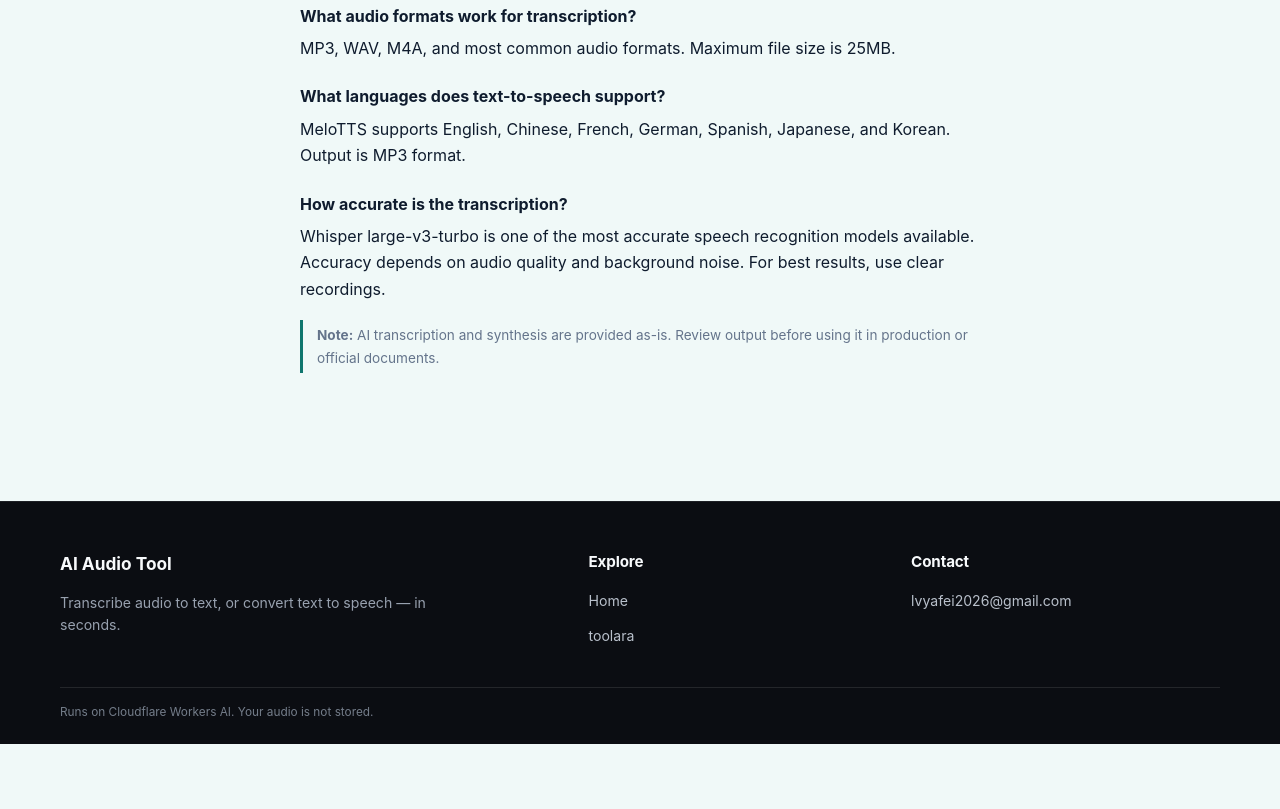
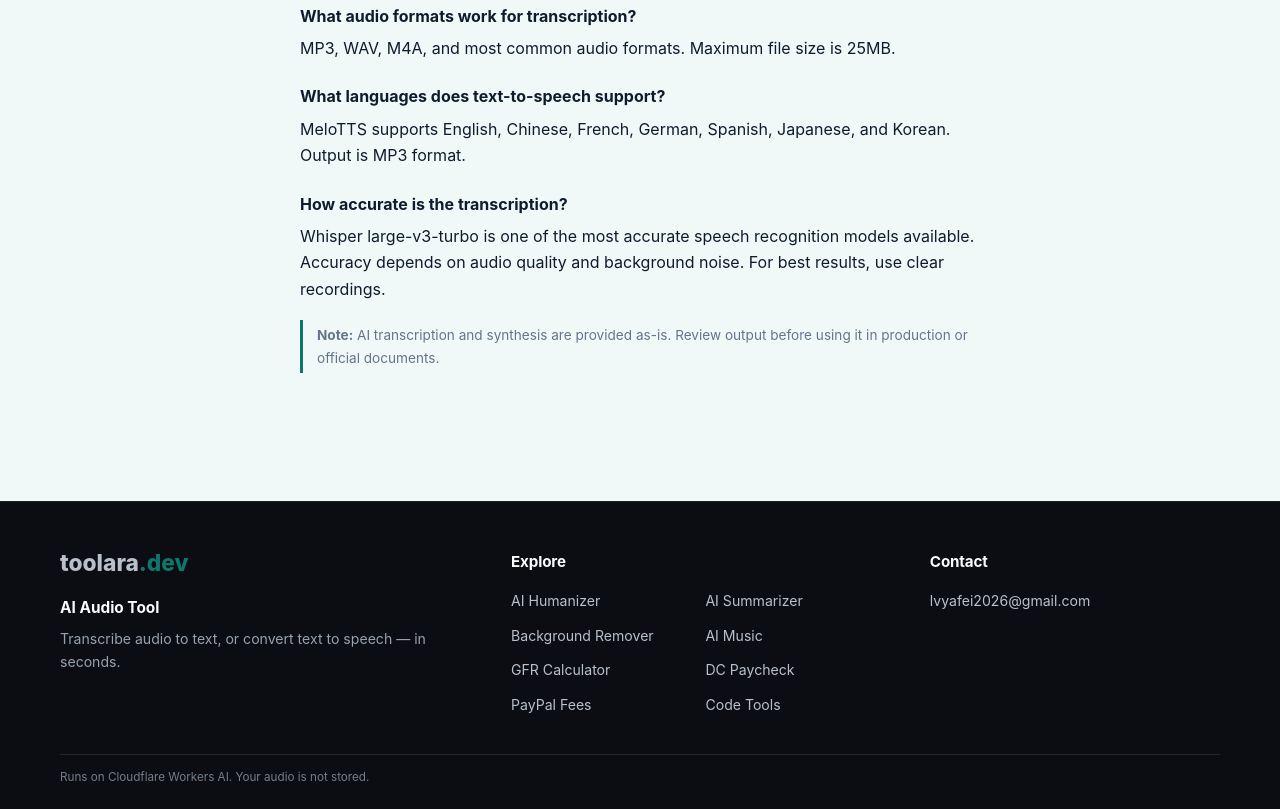
Before and after one commit to lvyafei2026-coder/ai-audio-tool, a website: page public/index.html in a window 1280 px wide. Shown: the part 1230-2039 px from the top of the page. Before the commit the page ends 1974 px from the top, so only its background shows below. Drawn offline with Linux system fonts and the light colour scheme.

Commit message:
Polish branded Explore footers

```diff
--- a/public/css/style.css
+++ b/public/css/style.css
@@ -110,15 +110,18 @@ li { margin-bottom: 8px; line-height: 1.65; }
 
 .site-footer { margin-top: 64px !important; padding: 48px 24px 22px !important; background: #0b0d12 !important; border-top: 1px solid rgba(255,255,255,0.08) !important; color: #a6adbb !important; text-align: left !important; font-size: 0.88rem !important; line-height: 1.6; }
 .site-footer-inner { max-width: 1160px; margin: 0 auto; }
-.site-footer-grid { display: grid; grid-template-columns: minmax(0, 1.4fr) minmax(150px, 0.8fr) minmax(200px, 0.9fr); gap: 48px; }
+.site-footer-grid { display: grid; grid-template-columns: minmax(0,1.25fr) minmax(280px,1.15fr) minmax(220px,0.9fr); gap: 48px; }
 .site-footer-column { min-width: 0; }
-.site-footer-brand { display: inline-block; color: #f8fafc !important; font-size: 1.08rem; font-weight: 700; text-decoration: none; }
+.site-footer-wordmark { display: inline-flex; align-items: baseline; color: #f8fafc !important; font-size: 1.42rem; font-weight: 850; line-height: 1.15; text-decoration: none; }
+.site-footer-wordmark .tld { color: var(--accent, #3b82f6); }
+.site-footer-site-name { margin: 18px 0 0 !important; color: #f8fafc; font-size: 0.96rem; font-weight: 700; }
 .site-footer-heading { margin: 0 0 16px !important; color: #f8fafc; font-size: 0.95rem; font-weight: 650; }
-.site-footer-description { max-width: 420px; margin: 14px 0 0 !important; color: #98a1af; }
-.site-footer-nav { display: grid; justify-items: start; gap: 10px; }
+.site-footer-description { max-width: 420px; margin: 8px 0 0 !important; color: #98a1af; }
+.site-footer-links { display: grid; grid-template-columns: repeat(2,minmax(0,1fr)); gap: 12px 18px; }
+.site-footer-contact { margin: 0 !important; color: #b9c0cb; overflow-wrap: anywhere; }
 .site-footer a { color: #b9c0cb !important; text-decoration: none; }
 .site-footer a:hover { color: #fff !important; text-decoration: underline; }
-.site-footer-contact { margin: 0 !important; color: #b9c0cb; overflow-wrap: anywhere; }
-.site-footer-bottom { margin-top: 40px; padding-top: 16px; border-top: 1px solid rgba(255,255,255,0.1); color: #747d8a; font-size: 0.74rem; line-height: 1.5; }
+.site-footer-bottom { margin-top: 38px; padding-top: 14px; border-top: 1px solid rgba(255,255,255,0.1); color: #747d8a; font-size: 0.73rem; line-height: 1.5; }
 .site-footer-bottom p { margin: 0; }
-@media (max-width: 720px) { .site-footer { padding: 36px 20px 20px !important; } .site-footer-grid { grid-template-columns: 1fr; gap: 28px; } .site-footer-bottom { margin-top: 28px; } } .site-footer-nav { gap: 12px; } }
+@media (max-width: 960px) { .site-footer-grid { grid-template-columns: repeat(2,minmax(0,1fr)); gap: 34px; } .site-footer-column:first-child { grid-column: 1 / -1; } }
+@media (max-width: 760px) { .site-footer { padding: 36px 20px 20px !important; } .site-footer-grid { grid-template-columns: 1fr; gap: 28px; } .site-footer-column:first-child { grid-column: auto; } .site-footer-links { gap: 10px 14px; } .site-footer-bottom { margin-top: 28px; } }
--- a/public/index.html
+++ b/public/index.html
@@ -166,11 +166,19 @@
 <div class="site-footer-inner">
 <div class="site-footer-grid">
 <section class="site-footer-column">
-<a class="site-footer-brand" href="/"><span class="site-footer-brand" data-i18n="title">AI Audio Tool</span></a>
+<a class="site-footer-wordmark" href="https://toolara.dev/" aria-label="toolara.dev">toolara<span class="tld">.dev</span></a>
+<p class="site-footer-site-name" data-i18n="title">AI Audio Tool</p>
 <p class="site-footer-description" data-i18n="subtitle">Transcribe audio to text, or convert text to speech — in seconds.</p>
 </section>
-<section class="site-footer-column"><h2 class="site-footer-heading">Explore</h2><nav class="site-footer-nav" aria-label="Quick navigation"><a href="/" data-i18n="navHome">Home</a><a href="https://toolara.dev/">toolara</a></nav></section>
-<section class="site-footer-column"><h2 class="site-footer-heading">Contact</h2><a href="mailto:lvyafei2026@gmail.com">lvyafei2026@gmail.com</a></section>
+<section class="site-footer-column"><h2 class="site-footer-heading">Explore</h2><nav class="site-footer-links" aria-label="Explore sites"><a href="https://humanize.toolara.dev/">AI Humanizer</a>
+<a href="https://summarize.toolara.dev/">AI Summarizer</a>
+<a href="https://background.toolara.dev/">Background Remover</a>
+<a href="https://music.toolara.dev/">AI Music</a>
+<a href="https://gfr.toolara.dev/">GFR Calculator</a>
+<a href="https://dc-pay.toolara.dev/">DC Paycheck</a>
+<a href="https://paypal.toolara.dev/">PayPal Fees</a>
+<a href="https://devtools.toolara.dev/">Code Tools</a></nav></section>
+<section class="site-footer-column"><h2 class="site-footer-heading">Contact</h2><p class="site-footer-contact"><a href="mailto:lvyafei2026@gmail.com">lvyafei2026@gmail.com</a></p></section>
 </div>
 <div class="site-footer-bottom"><p class="site-footer-privacy" data-i18n="footer">Runs on Cloudflare Workers AI. Your audio is not stored.</p></div>
 </div>
```
